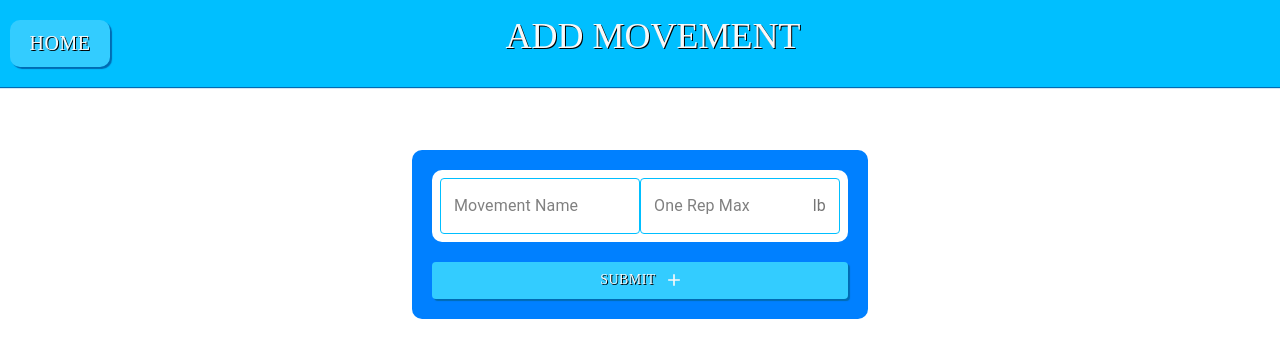
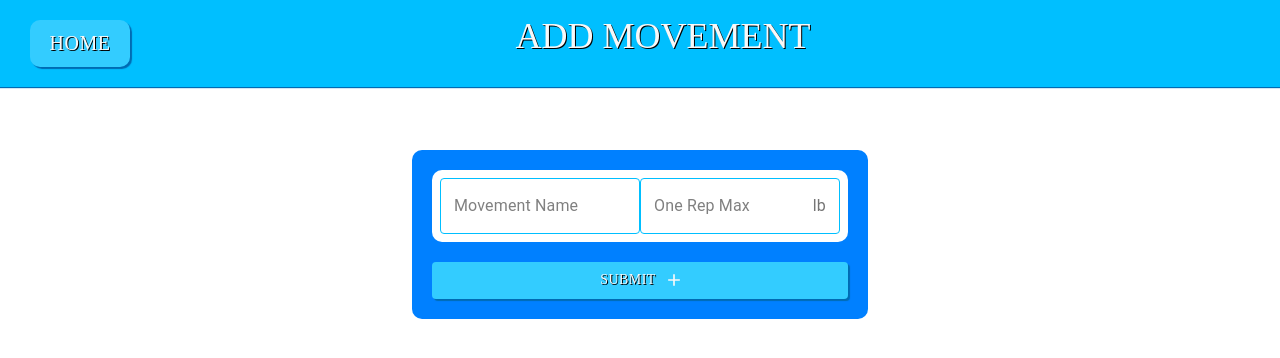
Before and after one commit to vbrambila2/one-rep-max, a React (Create React App) app in the folder client/: page /add in a window 1280 px wide. Shown: the top 358 px of the page. Built offline with nearby package versions, Linux system fonts and the light colour scheme.

Commit message:
moved home button towards center

```diff
--- a/client/src/components/Header.js
+++ b/client/src/components/Header.js
@@ -79,7 +79,7 @@ const useStyles = makeStyles((theme) => ({
         textShadow: '1px 1px #000000',
         fontFamily: 'PT Sans Caption',
         fontSize: '20px',
-        marginLeft: '10px',
+        marginLeft: '30px',
         marginBottom: '10px',
         marginTop: '5px',
         borderRadius: '10px',
```
